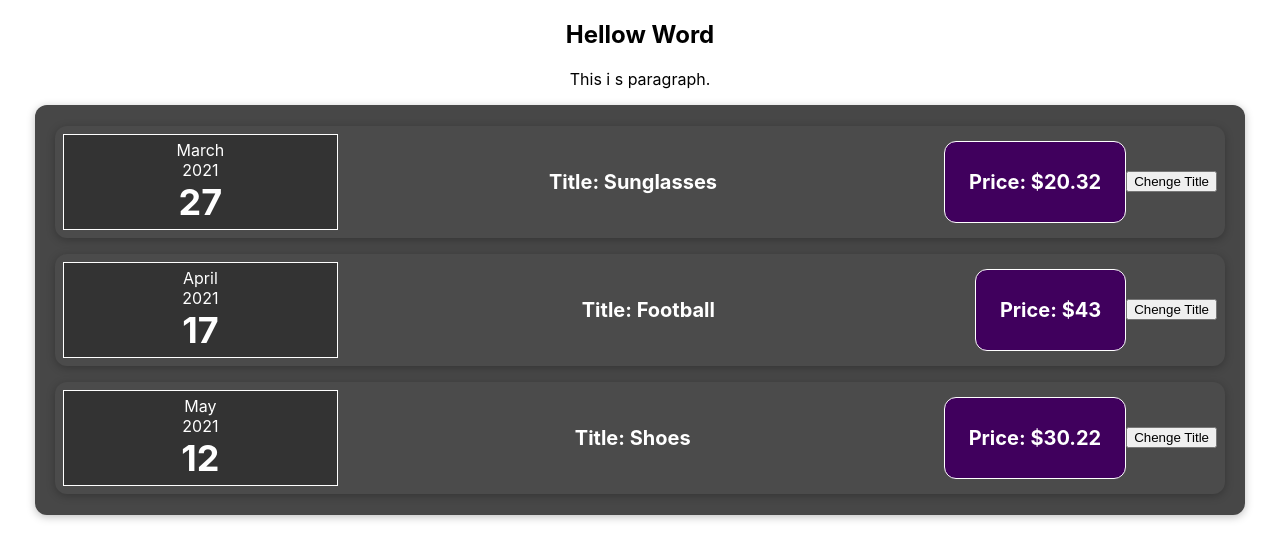
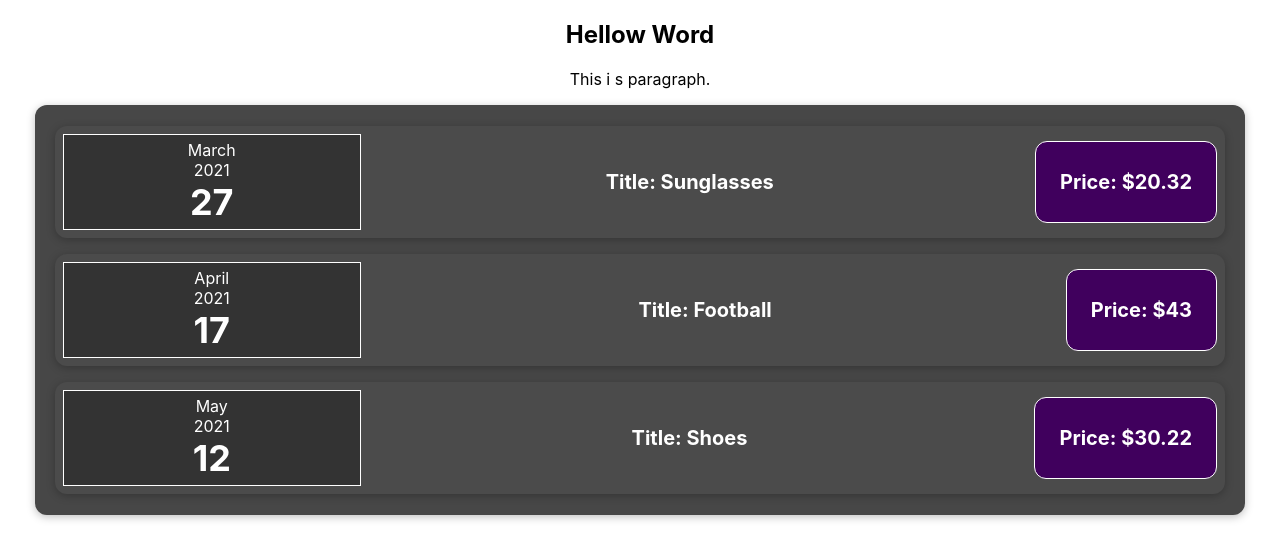
Before and after one commit to przemekdab1993/react-project-zero, a React (Create React App) app: page / in a window 1280 px wide. Shown: the top 560 px of the page. Built offline with nearby package versions, Linux system fonts and the light colour scheme.

Commit message:
Revert "pierwsze użycie hak useState"
This reverts commit 0fefb05ef7bde70bd7d9fe44d06137a4227d6373.

```diff
--- a/src/components/Expense/ExpenseItem.js
+++ b/src/components/Expense/ExpenseItem.js
@@ -1,5 +1,3 @@
-import React, { useState } from "react";
-
 import './ExpenseItem.css';
 
 import ExpenseDate from "./ExpenseDate";
@@ -7,23 +5,15 @@ import Card from "../UserInterface/Card";
 
 const ExpenseItem = (props) => {
 
-    const [title, setTitle] = useState(props.title);
-
-    const clickHandler = () => {
-      console.log('Andrzej');
-      setTitle('Andrzeju!!!');
-    }
-
     return (
         <Card className="expense-item">
             <ExpenseDate date={ props.date } />
             <div className="expense-item__description">
-                <h2>Title: <span>{ title }</span></h2>
+                <h2>Title: <span>{ props.title }</span></h2>
                 <div className="expense-item__price">
                     <p>Price: <span>${ props.price }</span></p>
                 </div>
             </div>
-            <button onClick={clickHandler}>Chenge Title</button>
         </Card>
     );
 }
```
